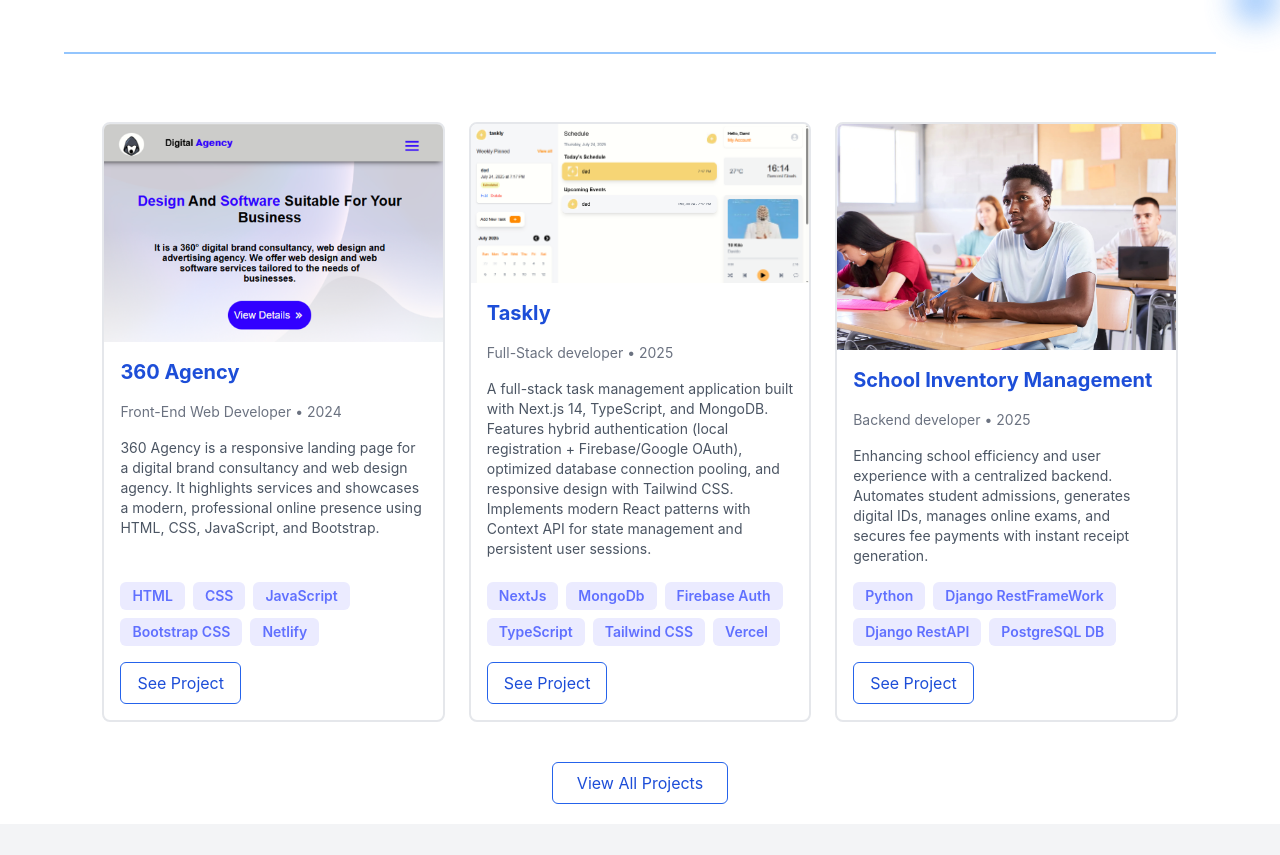
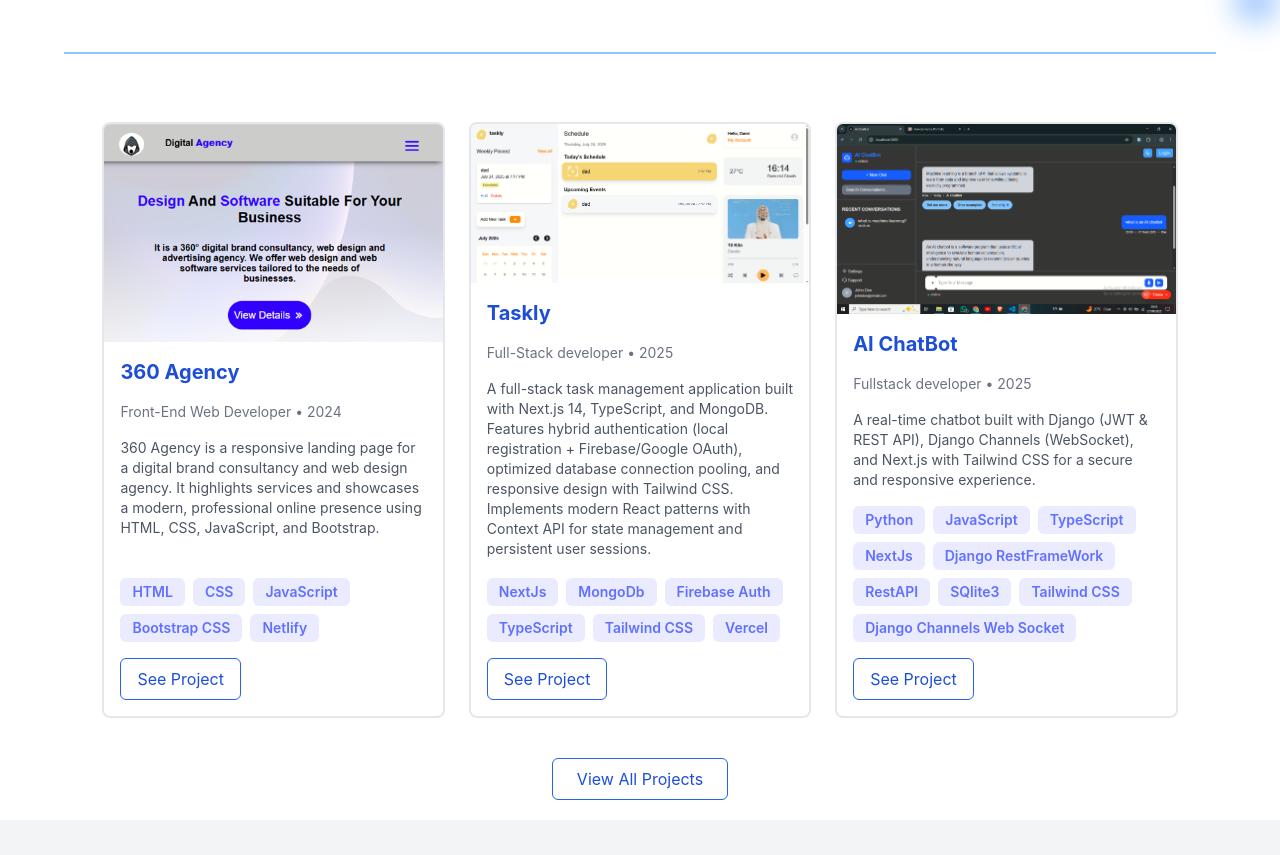
Before and after one commit to Alphaboy20023/NewPortfolio, a React (Create React App) app: page / in a window 1280 px wide. Shown: the part 1104-1959 px from the top of the page. Built offline with nearby package versions, Linux system fonts and the light colour scheme.

Commit message:
added new project

```diff
--- a/src/Project/Projects.ts
+++ b/src/Project/Projects.ts
@@ -1,5 +1,6 @@
 // data/projects.ts
 export const projects = [
+
   {
     id: "1",
     title: "360 Agency",
@@ -41,6 +42,20 @@ export const projects = [
   // },
   {
     id: "4",
+    title: "AI ChatBot",
+    year: "2025",
+    role: "Fullstack developer",
+    description:
+      "A real-time chatbot built with Django (JWT & REST API), Django Channels (WebSocket), and Next.js with Tailwind CSS for a secure and responsive experience. ",
+    modalDescription:
+     "A real-time chatbot application built with Django (JWT authentication & REST API) and Django Channels for WebSocket communication. The frontend is developed with Next.js and styled with Tailwind CSS, enabling live conversations, secure user login, and responsive UI.",
+    tech: ["Python", "JavaScript", "TypeScript", "NextJs","Django RestFrameWork", "RestAPI", "SQlite3", "Tailwind CSS", "Django Channels Web Socket"],
+    image: "./Img/Chatbot.png",
+    liveLink: "",
+    sourceLink: "https://github.com/Alphaboy20023/",
+  },
+  {
+    id: "5",
     title: "School Inventory Management",
     year: "2025",
     role: "Backend developer ",
@@ -53,7 +68,7 @@ export const projects = [
     sourceLink: "https://github.com/Alphaboy20023/School_app",
   },
   {
-    id: "5",
+    id: "6",
     title: "GetChange",
     year: "2024",
     role: "React Redux Developer",
@@ -66,7 +81,7 @@ export const projects = [
     sourceLink: "https://github.com/Alphaboy20023/Api-mainTask",
   },
   {
-    id: "6",
+    id: "7",
     title: "ChopDeck",
     year: "2025",
     role: "Full-Stack Web developer ",
```
Also changed, not shown: public/Img/Chatbot.png (added).
